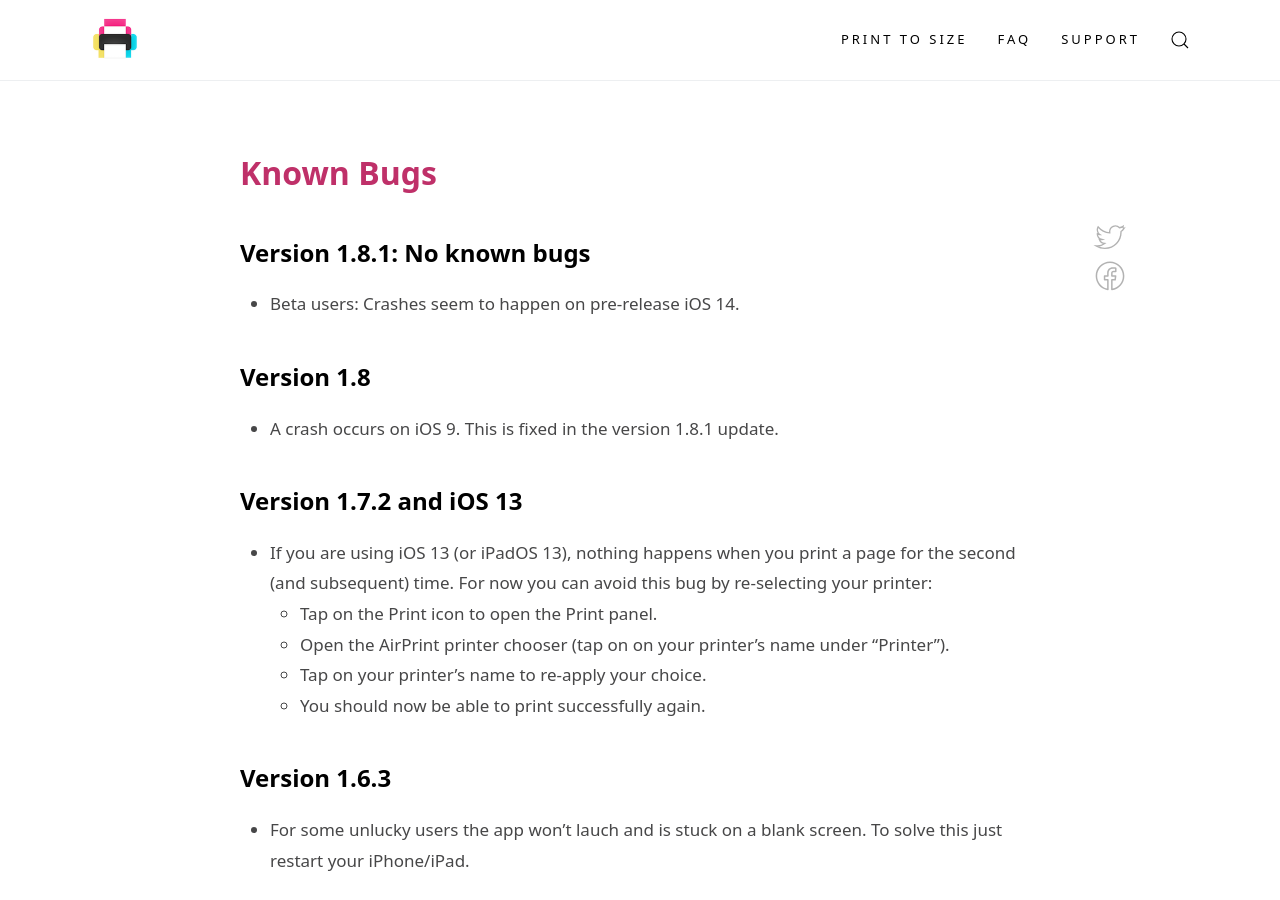
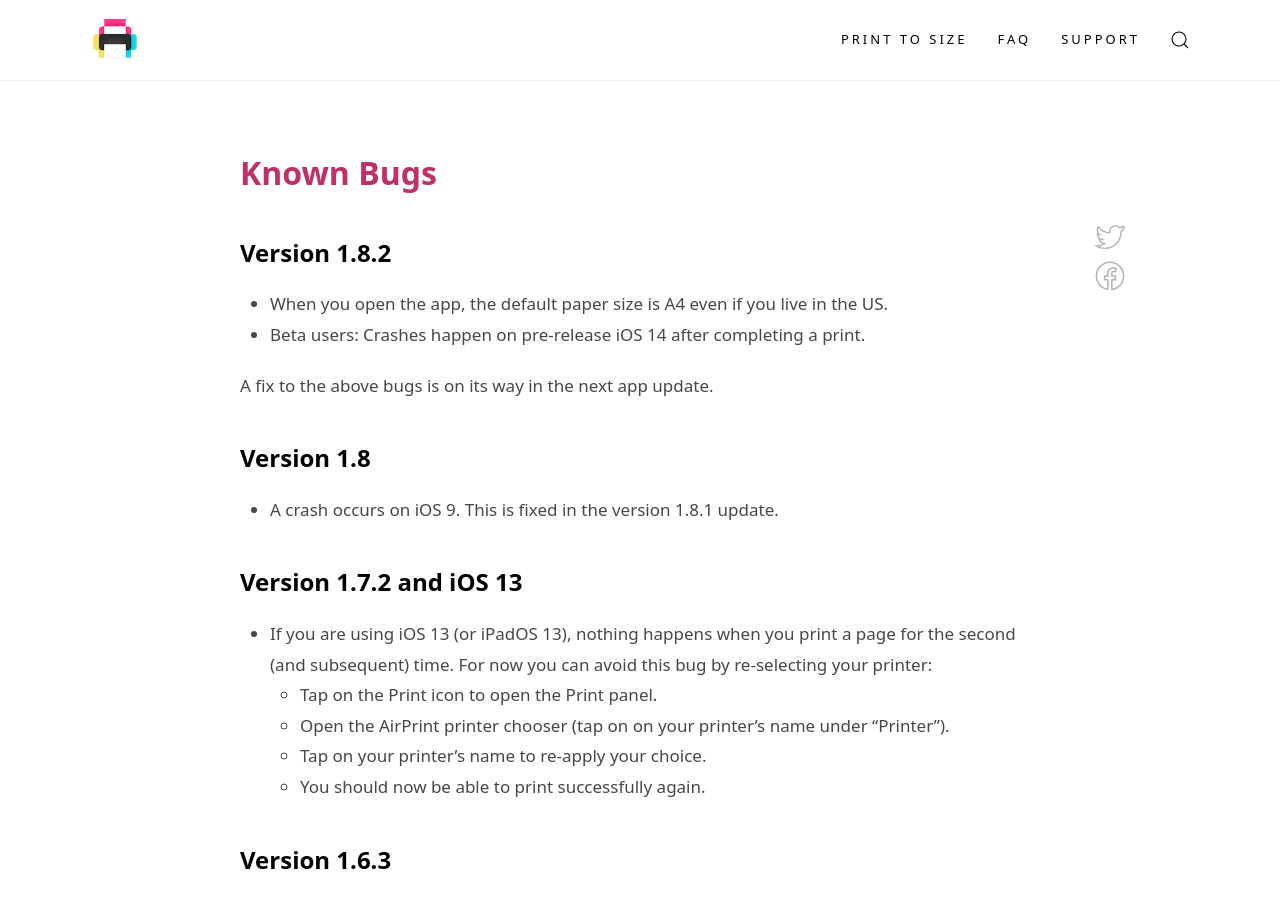
Before and after one commit to Clafou/support.print, a Jekyll site: the page built from _posts/2019-03-06-known-bugs.md, in a window 1280 px wide and 900 px high. Built offline with Jekyll 4.4.1, drawn with Linux system fonts in a browser that asks for light colours.

Commit message:
Updated known bugs

```diff
--- a/_posts/2019-03-06-known-bugs.md
+++ b/_posts/2019-03-06-known-bugs.md
@@ -3,9 +3,12 @@ layout: post
 title: Known Bugs
 categories: [Troubleshooting]
 ---
-### Version 1.8.1: No known bugs
+### Version 1.8.2
 
-* Beta users: Crashes seem to happen on pre-release iOS 14.
+* When you open the app, the default paper size is A4 even if you live in the US.
+* Beta users: Crashes happen on pre-release iOS 14 after completing a print.
+
+A fix to the above bugs is on its way in the next app update.
 
 ### Version 1.8
 
```
